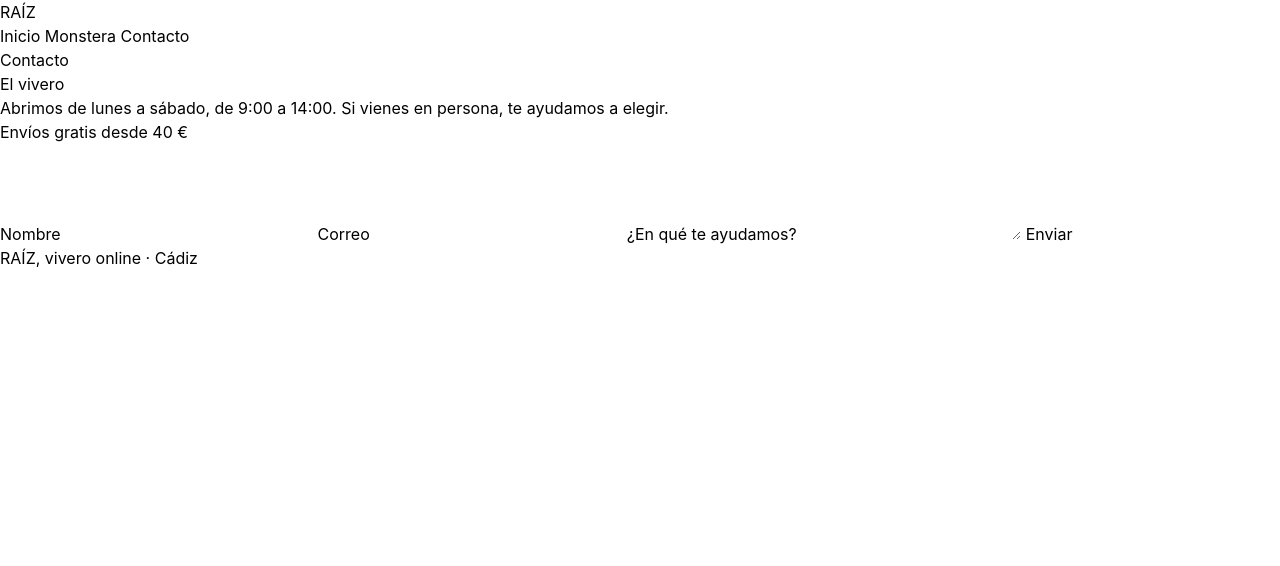
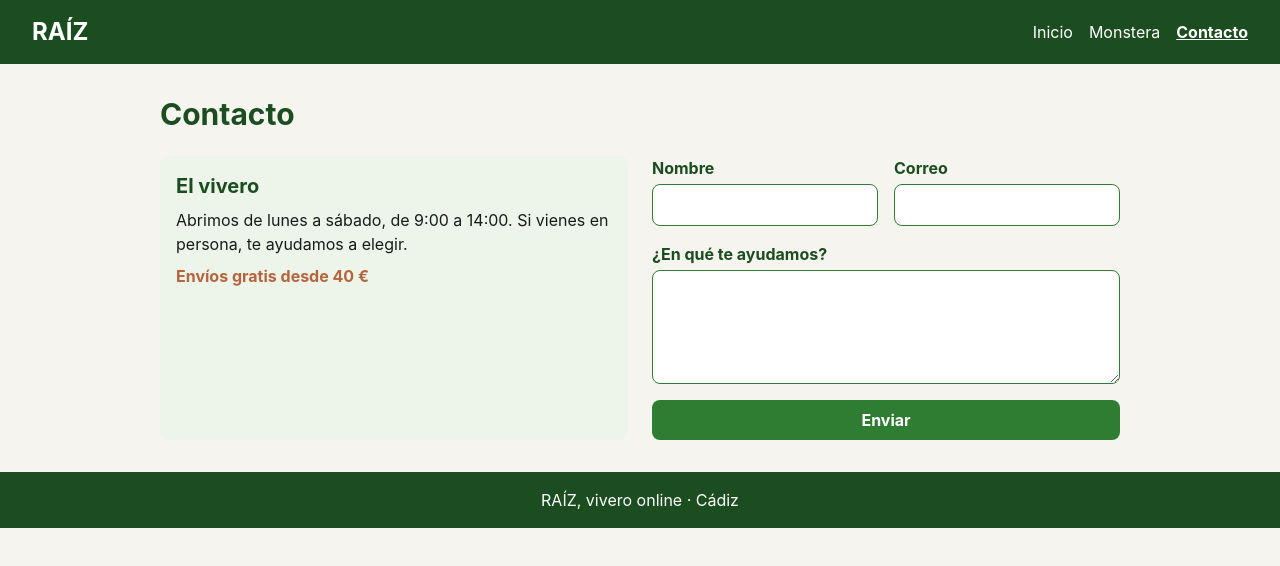
Before and after one commit to adriang614/DIW, a website built with Vite: page p2-raiz/contacto.html in a window 1280 px wide. Built offline with nearby package versions, Linux system fonts and the light colour scheme.

Commit message:
B3: Finished

```diff
--- a/p2-raiz/contacto.html
+++ b/p2-raiz/contacto.html
@@ -6,47 +6,73 @@
     <title>Contacto · RAÍZ</title>
     <link rel="stylesheet" href="/src/tailwind.css" />
   </head>
-  <body>
+  <body class="bg-fondo text-texto">
     <!-- ✍️ B3 · Esta página va SOLO con Tailwind (src/tailwind.css), sin SASS. Ponle las clases de utilidad:
          los colores de RAÍZ (del @theme), dos columnas desde md y un botón con hover: y focus-visible:.
          Nada de valores sueltos entre corchetes ni style="". -->
-    <header>
-      <a href="/">RAÍZ</a>
-      <nav aria-label="Principal">
-        <a href="/">Inicio</a>
-        <a href="/producto.html">Monstera</a>
-        <a href="/contacto.html" aria-current="page">Contacto</a>
+    <header
+      class="flex flex-col gap-4 bg-marca-oscuro p-4 text-white md:flex-row md:items-center md:justify-between md:px-8"
+    >
+      <a class="text-2xl font-bold" href="/">RAÍZ</a>
+      <nav class="flex gap-4" aria-label="Principal">
+        <a class="hover:underline" href="/">Inicio</a>
+        <a class="hover:underline" href="/producto.html">Monstera</a>
+        <a class="font-bold underline" href="/contacto.html" aria-current="page">Contacto</a>
       </nav>
     </header>
 
-    <main>
-      <h1>Contacto</h1>
+    <main class="mx-auto max-w-5xl p-4 md:p-8">
+      <h1 class="mb-6 text-3xl font-bold text-marca-oscuro">Contacto</h1>
 
-      <div>
-        <section aria-label="Dónde estamos">
-          <h2>El vivero</h2>
-          <p>Abrimos de lunes a sábado, de 9:00 a 14:00. Si vienes en persona, te ayudamos a elegir.</p>
-          <p>Envíos gratis desde 40 €</p>
+      <div class="grid grid-cols-1 gap-6 md:grid-cols-2">
+        <section class="rounded-lg bg-marca-suave p-4" aria-label="Dónde estamos">
+          <h2 class="mb-2 text-xl font-bold text-marca-oscuro">El vivero</h2>
+          <p class="mb-2">Abrimos de lunes a sábado, de 9:00 a 14:00. Si vienes en persona, te ayudamos a elegir.</p>
+          <p class="font-bold text-tierra">Envíos gratis desde 40 €</p>
         </section>
 
-        <form action="#">
-          <label for="nombre">
+        <form class="grid grid-cols-1 gap-4 md:grid-cols-2" action="#">
+          <label class="flex flex-col gap-1 font-bold text-marca-oscuro md:col-span-1" for="nombre">
             Nombre
-            <input id="nombre" name="nombre" autocomplete="name" required />
+            <input
+              class="w-full rounded-lg border border-marca bg-white p-2 font-normal text-texto"
+              id="nombre"
+              name="nombre"
+              autocomplete="name"
+              required
+            />
           </label>
-          <label for="correo">
+          <label class="flex flex-col gap-1 font-bold text-marca-oscuro md:col-span-1" for="correo">
             Correo
-            <input id="correo" name="correo" type="email" autocomplete="email" required />
+            <input
+              class="w-full rounded-lg border border-marca bg-white p-2 font-normal text-texto"
+              id="correo"
+              name="correo"
+              type="email"
+              autocomplete="email"
+              required
+            />
           </label>
-          <label for="mensaje">
+          <label class="flex flex-col gap-1 font-bold text-marca-oscuro md:col-span-2" for="mensaje">
             ¿En qué te ayudamos?
-            <textarea id="mensaje" name="mensaje" rows="4" required></textarea>
+            <textarea
+              class="w-full rounded-lg border border-marca bg-white p-2 font-normal text-texto"
+              id="mensaje"
+              name="mensaje"
+              rows="4"
+              required
+            ></textarea>
           </label>
-          <button type="submit">Enviar</button>
+          <button
+            class="rounded-lg bg-marca px-4 py-2 font-bold text-white hover:bg-marca-oscuro focus-visible:outline-2 focus-visible:outline-offset-2 focus-visible:outline-tierra md:col-span-2"
+            type="submit"
+          >
+            Enviar
+          </button>
         </form>
       </div>
     </main>
 
-    <footer>RAÍZ, vivero online · Cádiz</footer>
+    <footer class="bg-marca-oscuro p-4 text-center text-white">RAÍZ, vivero online · Cádiz</footer>
   </body>
 </html>
--- a/p2-raiz/src/tailwind.css
+++ b/p2-raiz/src/tailwind.css
@@ -3,3 +3,12 @@
 
 /* ✍️ B3 · Los tokens de RAÍZ en un @theme: los colores marca, marca-oscuro, marca-suave, tierra, texto y fondo,
    con los MISMOS valores que scss/_tokens.scss. Así podrás escribir bg-marca, text-tierra… en contacto.html */
+
+@theme {
+  --color-marca: #2e7d32;
+  --color-marca-oscuro: #1b4d20;
+  --color-marca-suave: #edf5ea;
+  --color-tierra: #b5643c;
+  --color-texto: #1a1a1a;
+  --color-fondo: #f6f4ef;
+}
```
Also changed, not shown: p2-raiz/index.html (+3 -1 lines), p2-raiz/scss/components/_tarjeta-planta.scss (line endings or trailing spaces).
